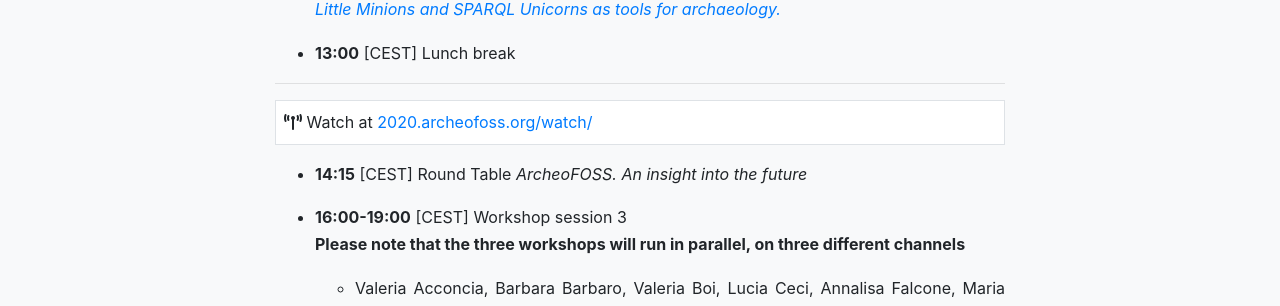
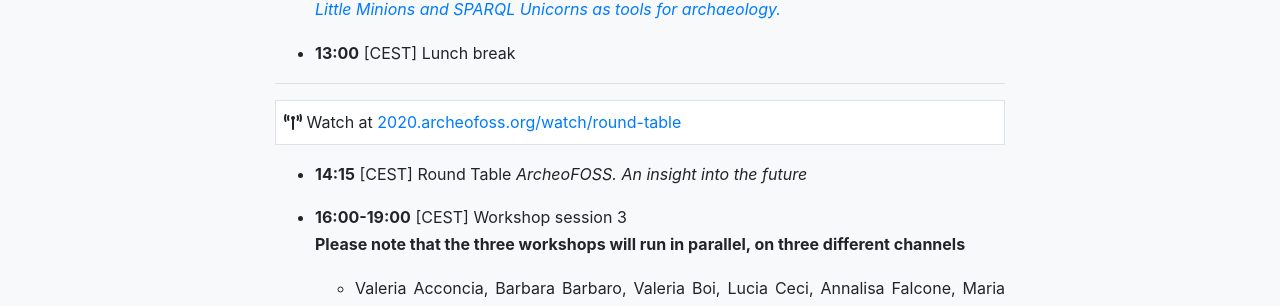
Before and after one commit to archeofoss/archeofoss2020, a Jekyll site: the page built from programme.md, in a window 1280 px wide and 900 px high, scrolled down 4735 px. Shown: the part 148-454 px from the top of the window. Built offline with Jekyll 4.4.1, drawn with Linux system fonts in a browser that asks for light colours; nearby versions of some CDN libraries.

Commit message:
Updatel link to round table

```diff
--- a/programme.md
+++ b/programme.md
@@ -179,7 +179,7 @@
 ---
 
 {: .border .bg-white .p-2}
-<i class="fas fa-broadcast-tower"></i> Watch at [2020.archeofoss.org/watch/](/watch/)
+<i class="fas fa-broadcast-tower"></i> Watch at [2020.archeofoss.org/watch/round-table](/watch/round-table)
 
 - **14:15** [CEST] Round Table *ArcheoFOSS. An insight into the future*
 
```
